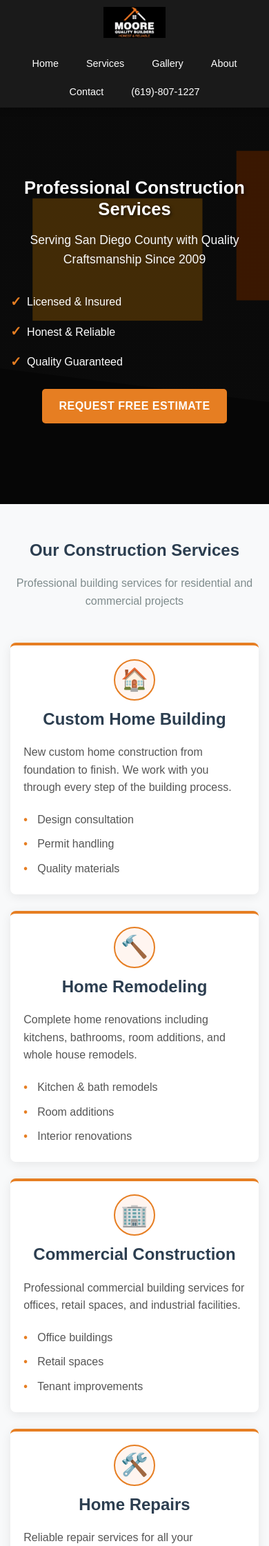
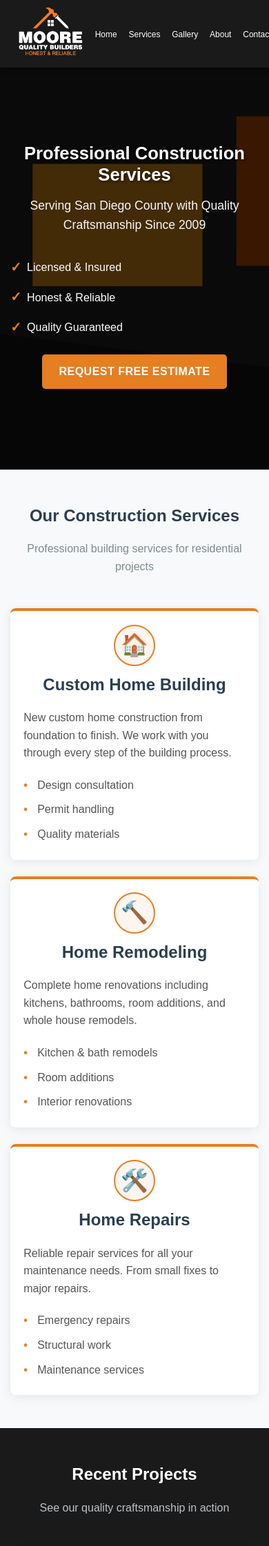
Before and after one commit to sleepystatic/moore-quality-builders, a Flask app: page / in a window 390 px wide. Shown: the top 2242 px of the page at 69% size. Run offline with Flask 3, Linux system fonts and the light colour scheme.

Commit message:
Added favicon and improved mobile navigation

```diff
--- a/app.py
+++ b/app.py
@@ -48,7 +48,7 @@ def submit_estimate():
     try:
         msg = Message('New Estimate Request - Moore Quality Builders',
                       sender=app.config['MAIL_USERNAME'],
-                      recipients=['t.bryan.dev@gmail.com'])  # Use your email for testing
+                      recipients=['mooreqbuilders@gmail.com'])  # Use your email for testing
 
         msg.body = f"""
         New estimate request received:
--- a/static/css/style.css
+++ b/static/css/style.css
@@ -62,26 +62,32 @@ header {
 
 .header-content {
     display: flex;
+    align-items: center;
     justify-content: space-between;
-    align-items: center;
     padding: 15px 0;
 }
 
+nav {
+    position: absolute;
+    left: 50%;
+    transform: translateX(-50%);
+}
+
 .logo-img {
-    height: 60px;
+    height: 100px;
     width: auto;
 }
 
 nav ul {
     display: flex;
     list-style: none;
-    gap: 2rem;
+    gap: 1rem;
 }
 
 nav a {
     color: white;
     font-weight: 500;
-    padding: 5px 0;
+    padding: 1px 0;
     position: relative;
     transition: color 0.3s ease;
 }
@@ -660,29 +666,39 @@ footer {
     }
 
     .header-content {
-        flex-direction: column;
-        gap: 1rem;
-        padding: 10px 0;
+        display: flex;
+        align-items: center;
+        padding: 5px 0;
     }
 
     .logo-img {
-        height: 45px;
+        height: 80px;
+        flex-shrink: 0;
+    }
+
+    nav {
+        position: static;
+        transform: none;
+        flex-grow: 1;
+        display: flex;
+        justify-content: flex-end;
     }
 
     nav ul {
-        flex-wrap: wrap;
-        gap: 1rem;
+        flex-wrap: nowrap;
+        flex-direction: row;
+        gap: 0.3rem;
         justify-content: center;
     }
 
     nav a {
-        font-size: 0.9rem;
-        padding: 8px 12px;
+        font-size: 0.75rem;
+        padding: 6px 6px;
+        white-space: nowrap;
     }
 
     .hero {
         height: 70vh;
-        margin-top: 140px;
         padding: 2rem 0;
     }
 
--- a/templates/index.html
+++ b/templates/index.html
@@ -12,13 +12,36 @@
     <meta property="og:description" content="Professional construction services in San Diego County. Licensed contractor specializing in custom homes, remodeling, and commercial construction.">
     <meta property="og:url" content="https://moorequality.builders">
     <link rel="canonical" href="https://moorequality.builders">
+    <meta name="robots" content="index, follow">
+    <meta name="author" content="Moore Quality Builders">
+    <link rel="sitemap" href="/sitemap.xml">
+    <script type="application/ld+json">
+    {
+      "@context": "https://schema.org",
+      "@type": "LocalBusiness",
+      "name": "Moore Quality Builders",
+      "description": "Professional construction and remodeling services in San Diego County",
+      "url": "https://moorequality.builders",
+      "telephone": "(619) 807-1227",
+      "address": {
+        "@type": "PostalAddress",
+        "addressLocality": "San Diego",
+        "addressRegion": "CA",
+        "addressCountry": "US"
+      },
+      "areaServed": "San Diego County",
+      "priceRange": "$$"
+    }
+    </script>
+    <link rel="icon" type="image/png" sizes="32x32" href="{{ url_for('static', filename='images/favicon-32x32.png') }}">
+    <link rel="icon" type="image/png" sizes="16x16" href="{{ url_for('static', filename='images/favicon-16x16.png') }}">
 </head>
 <body>
     <header id="header">
         <div class="container">
             <div class="header-content">
-                <a href="#" class="logo">
-                    <img src="{{ url_for('static', filename='images/mqbLogo.jpeg') }}" alt="Moore Quality Builders Logo" class="logo-img">
+                <a href="https://moorequality.builders/" class="logo">
+                    <img src="{{ url_for('static', filename='images/mqbLogo.png') }}" alt="Moore Quality Builders Logo" class="logo-img">
                 </a>
                 <nav>
                     <ul>
@@ -27,7 +50,7 @@
                         <li><a href="#gallery">Gallery</a></li>
                         <li><a href="#about">About</a></li>
                         <li><a href="#contact">Contact</a></li>
-                        <li><a href="tel:+16198071227" id="phone-number">(619)-807-1227</a></li>
+                        <!-- <li><a href="tel:+16198071227" id="phone-number">(619)-807-1227</a></li> -->
                     </ul>
                 </nav>
             </div>
@@ -64,7 +87,7 @@
             <div class="container">
                 <div class="section-header">
                     <h2 class="section-title">Our Construction Services</h2>
-                    <p class="section-subtitle">Professional building services for residential and commercial projects</p>
+                    <p class="section-subtitle">Professional building services for residential projects</p>
                 </div>
                 <div class="services-grid">
                     <div class="service-card">
@@ -89,18 +112,6 @@
                             <li>Kitchen & bath remodels</li>
                             <li>Room additions</li>
                             <li>Interior renovations</li>
-                        </ul>
-                    </div>
-                    <div class="service-card">
-                        <div class="service-header">
-                            <div class="service-icon">🏢</div>
-                            <h3>Commercial Construction</h3>
-                        </div>
-                        <p>Professional commercial building services for offices, retail spaces, and industrial facilities.</p>
-                        <ul class="service-features">
-                            <li>Office buildings</li>
-                            <li>Retail spaces</li>
-                            <li>Tenant improvements</li>
                         </ul>
                     </div>
                     <div class="service-card">
@@ -180,11 +191,11 @@
                     <div class="about-stats">
                         <div class="stats-grid">
                             <div class="stat">
-                                <div class="stat-number">15+</div>
+                                <div class="stat-number">40+</div>
                                 <div class="stat-label">Years Experience</div>
                             </div>
                             <div class="stat">
-                                <div class="stat-number">200+</div>
+                                <div class="stat-number">100+</div>
                                 <div class="stat-label">Projects Completed</div>
                             </div>
                             <div class="stat">
@@ -335,7 +346,7 @@
         <div class="container">
             <div class="footer-content">
                 <div class="footer-info">
-                    <img src="{{ url_for('static', filename='images/mqbLogo.jpeg') }}" alt="Moore Quality Builders" class="footer-logo">
+                    <img src="{{ url_for('static', filename='images/mqbLogo.png') }}" alt="Moore Quality Builders" class="footer-logo">
                     <p>&copy; 2025 Moore Quality Builders. All rights reserved.</p>
                     <p>Licensed General Contractor • CA License #882168</p>
                 </div>
```
Also changed, not shown: static/images/favicon-16x16.png (added), static/images/favicon-32x32.png (added), static/images/mqbLogo.jpeg (deleted), static/images/mqbLogo.png (added).
